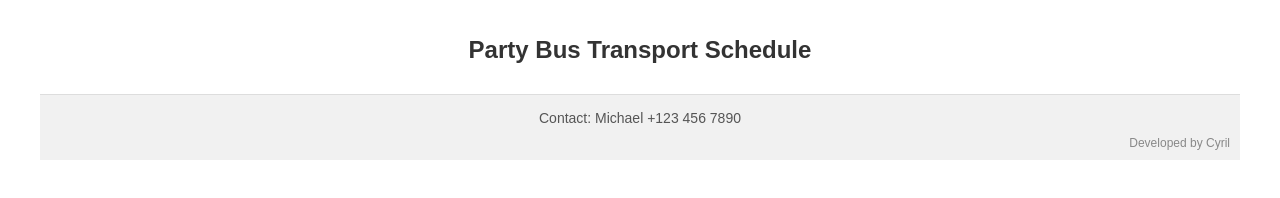
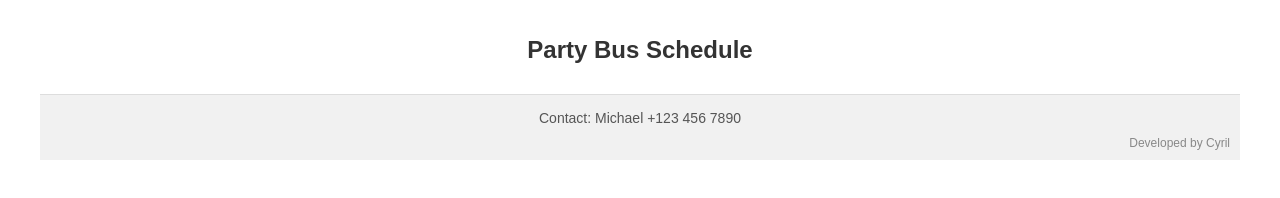
Before and after one commit to Kirill-Klabukov/mirror, a plain HTML site: page index.html in a window 1280 px wide. Drawn offline with Linux system fonts and the light colour scheme; no server answers.

Commit message:
Update index.html

```diff
--- a/index.html
+++ b/index.html
@@ -276,7 +276,7 @@
   </script>
 </head>
 <body>
-  <h1>Party Bus Transport Schedule</h1>
+  <h1>Party Bus Schedule</h1>
 
   <!-- Div to display the schedule list -->
   <div id="scheduleList"></div>
```
